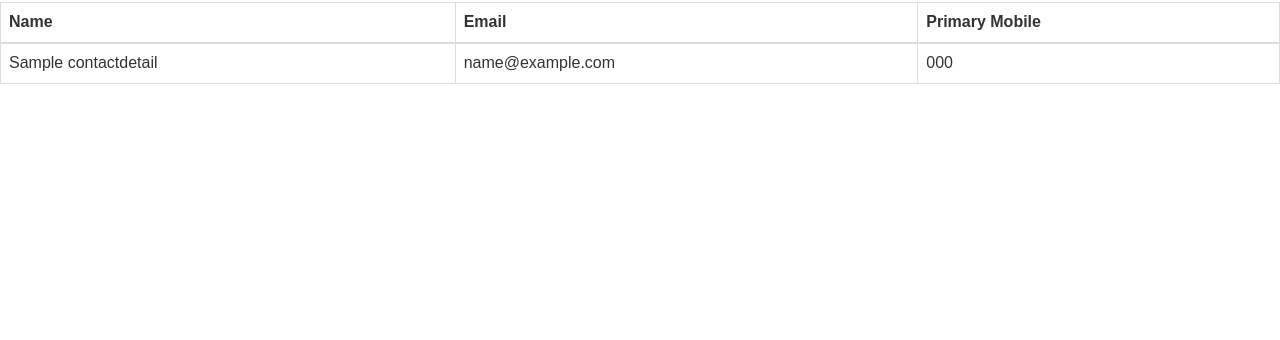
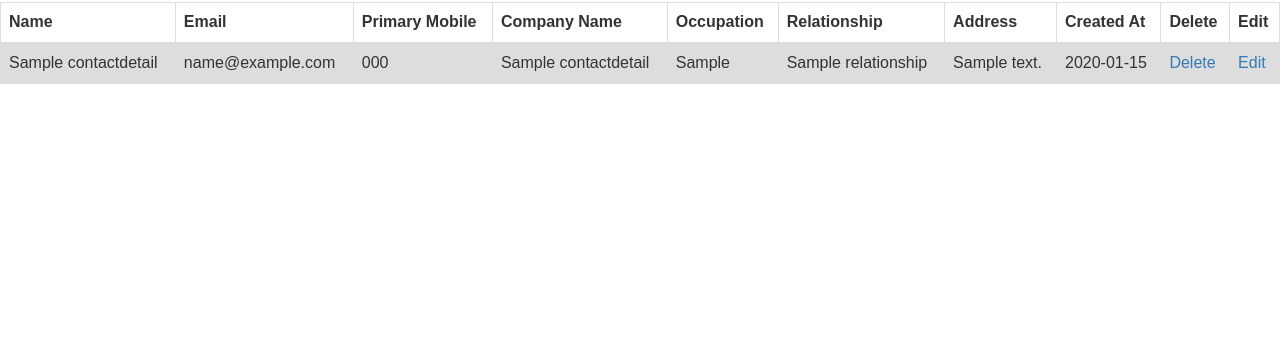
Before and after one commit to Naresh249/contactbook, a Django app: page / in a window 1280 px wide. Shown: the part 88-428 px from the top of the page. Run offline with Django 3.2, Linux system fonts and the light colour scheme; a user stored in the database is signed in; tables that the repository leaves empty hold one stand-in row (values such as "Sample post"); some libraries are stand-ins or nearby versions.

Commit message:
Template updated - Contact list

```diff
--- a/src/templates/base.html
+++ b/src/templates/base.html
@@ -100,11 +100,24 @@
 </div>
 </footer>
 
+<script type="text/javascript">
+            var BASE_URL = '{{ BASE_URL }}';
+
+</script>
+
+
 {% block head-javascript %}
     <script src="https://ajax.googleapis.com/ajax/libs/jquery/1.11.3/jquery.min.js"></script>
-  	<script src="http://maxcdn.bootstrapcdn.com/bootstrap/3.3.5/js/bootstrap.min.js"></script>
+    <script src="http://maxcdn.bootstrapcdn.com/bootstrap/3.3.5/js/bootstrap.min.js"></script>
     <script src="{% static 'js/bootstrap.min.js' %}"></script>
     <script src="{% static 'js/bootstrap.js' %}"></script>
+    <script src="{% static 'js/contact.js' %}"></script>
 {% endblock %}
 
+{% csrf_token %}
+<script type="text/javascript">
+  // using jQuery
+  var csrftoken = $("[name=csrfmiddlewaretoken]").val();
+</script>
+
 </html>
--- a/src/templates/dashboard.html
+++ b/src/templates/dashboard.html
@@ -1,5 +1,4 @@
 {% extends 'base.html' %}
-
 {% block dashboard %}
 	<table class="table table-bordered" style="margin-top: -30px;">
 	  <thead>
@@ -7,14 +6,30 @@
 	      <th>Name</th>
 	      <th>Email</th>
 	      <th>Primary Mobile</th>
+	      <th>Company Name</th>
+	      <th>Occupation</th>
+	      <th>Relationship</th>
+	      <th>Address</th>
+	      <th>Created At</th>
+	      <th>Delete</th>
+	      <th>Edit</th>
+
 	    </tr>
 	  </thead>
 	  <tbody>
+	  	{% csrf_token %}
 	    {% for contact in contacts %}
 	      <tr>
 	        <td>{{ contact.contact_details.name }}</td>
 	        <td>{{ contact.contact_details.email }}</td>
 	        <td>{{ contact.contact_details.primary_mobile_number }}</td>
+	        <td>{{ contact.contact_details.company_name }}</td>
+	        <td>{{ contact.contact_details.occupation }}</td>
+	        <td>{{ contact.contact_details.relationship }}</td>
+	        <td>{{ contact.contact_details.address }}</td>
+	        <td>{{ contact.created_at }}</td>
+	        <td><a href="" class="deleteUser" data-content={{ contact.contact_details.id }}>Delete</a></td>
+	        <td><a href="">Edit</a></td>
 	      </tr>
 	    {% endfor %}
 	  </tbody>
```
